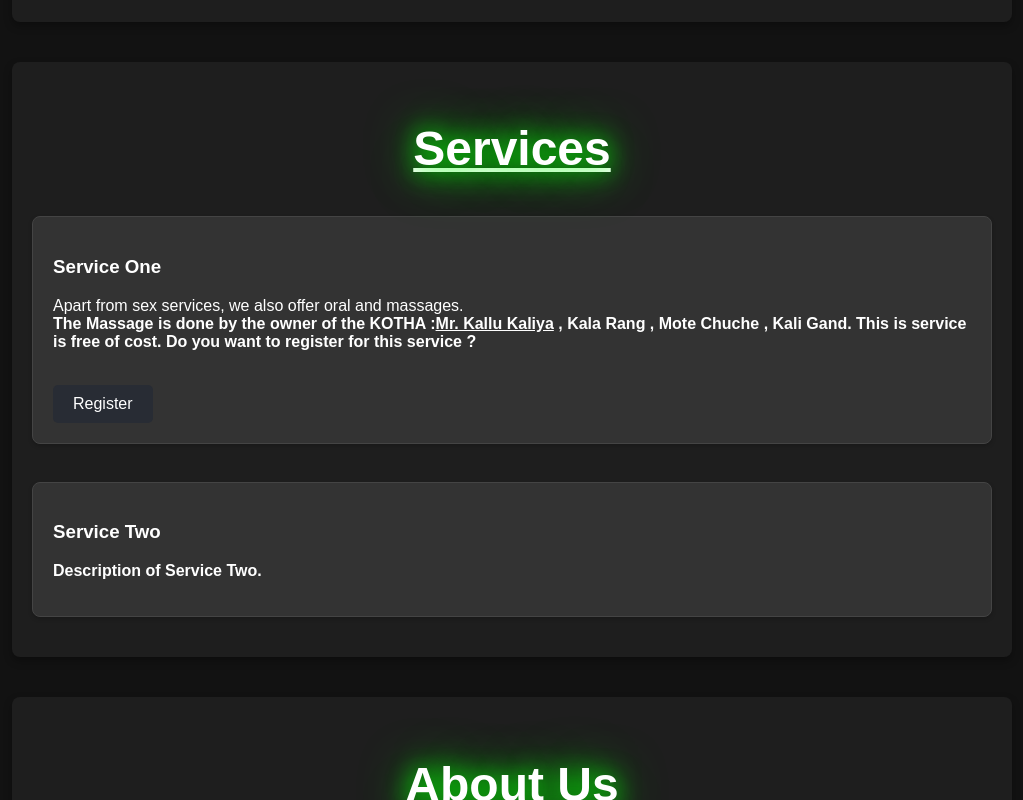
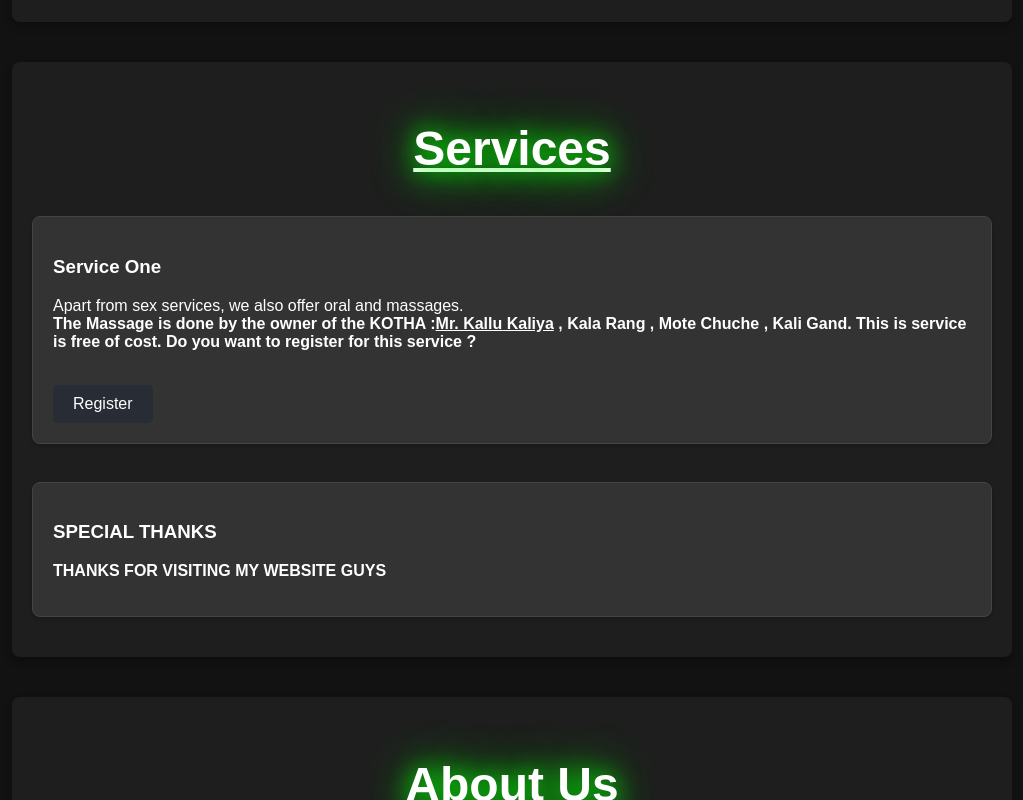
Before and after one commit to drotolix/AHHYUXH, a plain HTML site: page index.html in a window 1280 px wide. Shown: the part 1563-2363 px from the top of the page, without its empty margins (128-1151 px from the left). Drawn offline with Linux system fonts and the light colour scheme.

Commit message:
index.html

```diff
--- a/index.html
+++ b/index.html
@@ -35,7 +35,7 @@
                 <p id="greetingMessage"></p>
                     <br>
                     <br>
-                    <b><u><i>LOCATION :</i></u></b> Bidholi Boys Hostel, A Block ,Room No. : 313
+                    <b><u><i>LOCATION :</i></u></b> Bidholi Boys Hostel, Room No. : 313
                     <br> <br> <b><h1><u>The main specifications of each of our rand is :</u></h1><br> </b>
                     <ul><b> The most exclusive Russian Rand.</b></ul>
                     <li> Big tits </li>
@@ -108,8 +108,8 @@
             </div>
             <br>
             <div class="service-card">
-                <h3>Service Two</h3>
-                <p>Description of Service Two.</p>
+                <h3>SPECIAL THANKS</h3>
+                <p>THANKS FOR VISITING MY WEBSITE GUYS</p>
             </div>
         </section>
 
```
